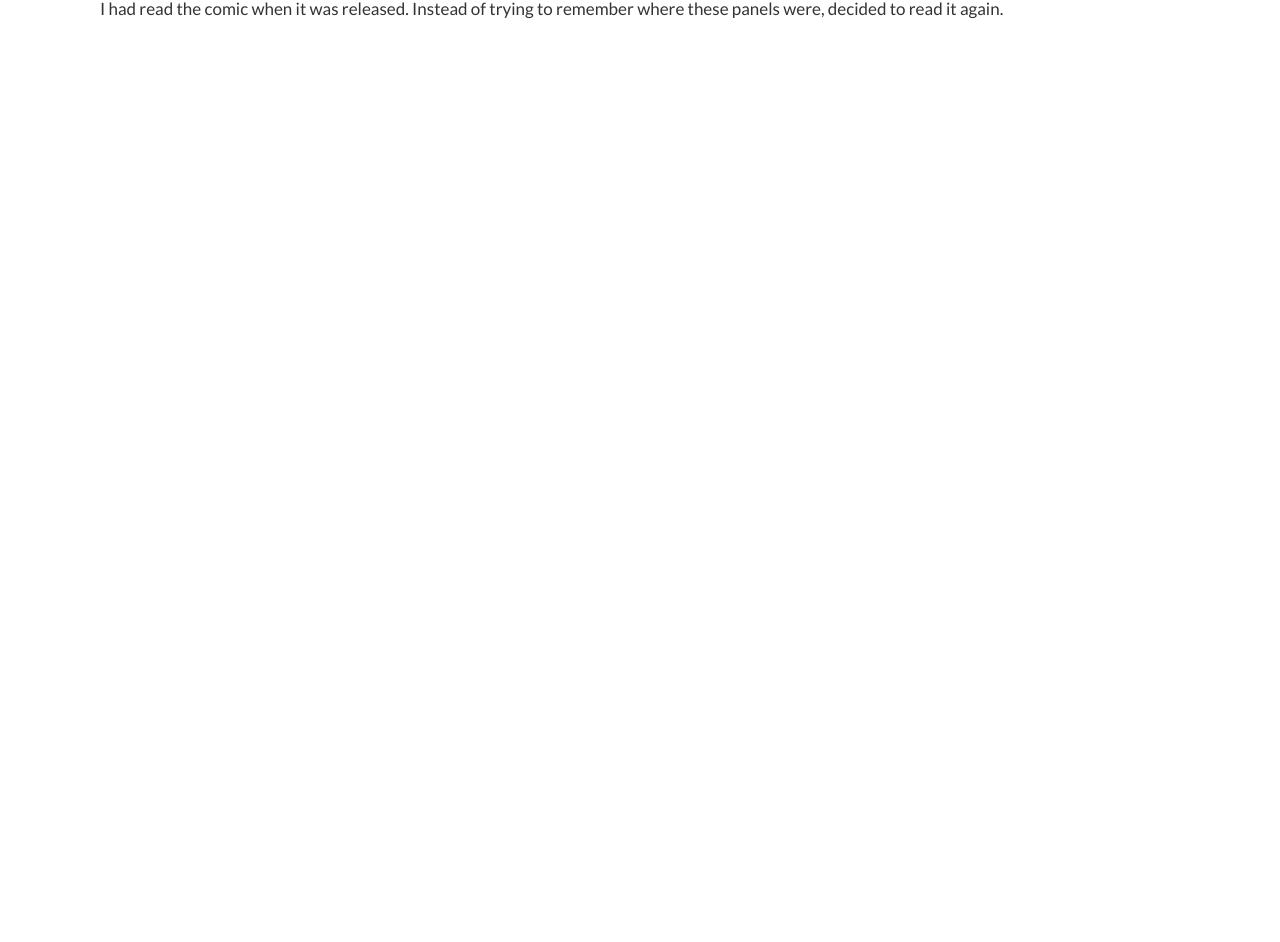
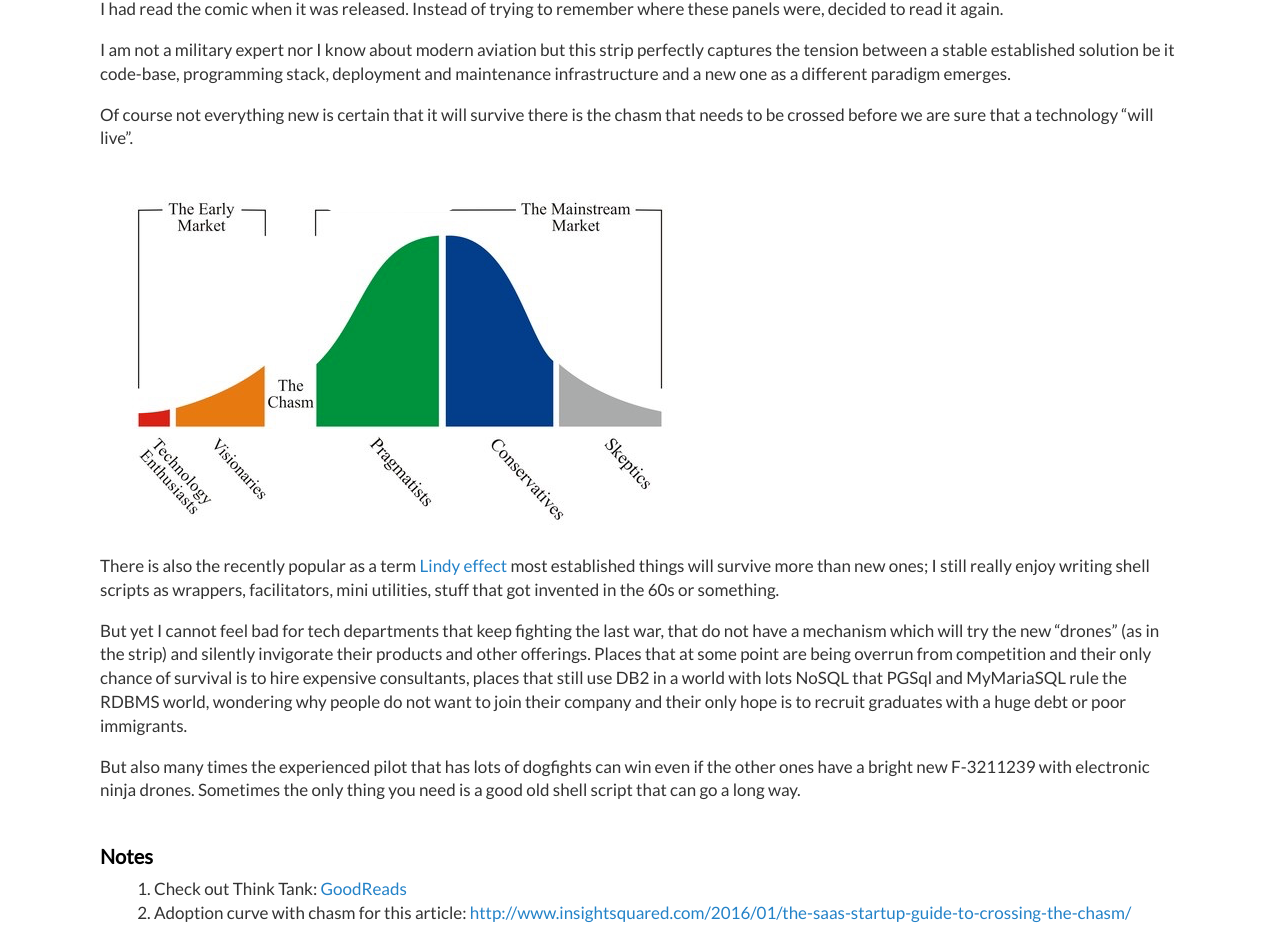
Before and after one commit to dimitrismistriotis/dimitrismistriotis.github.io, a Jekyll site: the page built from _posts/2018-04-14-comic_strip_inspiration.md, in a window 1280 px wide and 1400 px high, scrolled down 81 px. Shown: the part 458-1400 px from the top of the window. Built offline with Jekyll 4.4.1, drawn with Linux system fonts in a browser that asks for light colours; before the commit the page ends 900 px from its top, so only the background shows below that.

Commit message:
First Draft

```diff
--- a/_posts/2018-04-14-comic_strip_inspiration.md
+++ b/_posts/2018-04-14-comic_strip_inspiration.md
@@ -8,7 +8,41 @@ permalink: /comic_inspiration
 
 Without much fanfare:
 
-![Think Tank issue 07 2nd page - extract](/images/think_tank-technology.jpg)
+![Think Tank issue 07 2nd page - extract](/images/strips/think_tank-technology.jpg)
 
 I had read the comic when it was released. Instead of trying to remember where
 these panels were, decided to read it again.
+
+I am not a military expert nor I know about modern aviation but this strip
+perfectly captures the tension between a stable established solution be it
+code-base, programming stack, deployment and maintenance infrastructure and a
+new one as a different paradigm emerges.
+
+Of course not everything new is certain that it will survive there is the chasm
+that needs to be crossed before we are sure that a technology "will live".
+
+![Technology Adoption Curve with chasm](/images/diagrams/technology_adoption_curve.png)
+
+There is also the recently popular as a term [Lindy effect](https://medium.com/incerto/an-expert-called-lindy-fdb30f146eaf) most
+established things will survive more than new ones; I still really enjoy
+writing shell scripts as wrappers, facilitators, mini utilities, stuff that got
+invented in the 60s or something.
+
+But yet I cannot feel bad for tech departments that keep fighting the last war,
+that do not have a mechanism which will try the new "drones" (as in the strip)
+and silently invigorate their products and other offerings. Places that at some
+point are being overrun from competition and their only chance of survival is
+to hire expensive consultants, places that still use DB2 in a world with lots
+NoSQL that PGSql and MyMariaSQL rule the RDBMS world, wondering why people do
+not want to join their company and their only hope is to recruit graduates with
+a huge debt or poor immigrants.
+
+But also many times the experienced pilot that has lots of dogfights can win
+even if the other ones have a bright new F-3211239 with electronic ninja
+drones. Sometimes the only thing you need is a good old shell script that can
+go a long way.
+
+## Notes
+
+1. Check out Think Tank: [GoodReads](https://www.goodreads.com/book/show/17742011-think-tank-vol-2?ac=1&from_search=true)
+2. Adoption curve with chasm for this article: <http://www.insightsquared.com/2016/01/the-saas-startup-guide-to-crossing-the-chasm/>
```
Also changed, not shown: images/diagrams/technology_adoption_curve.png (added).
